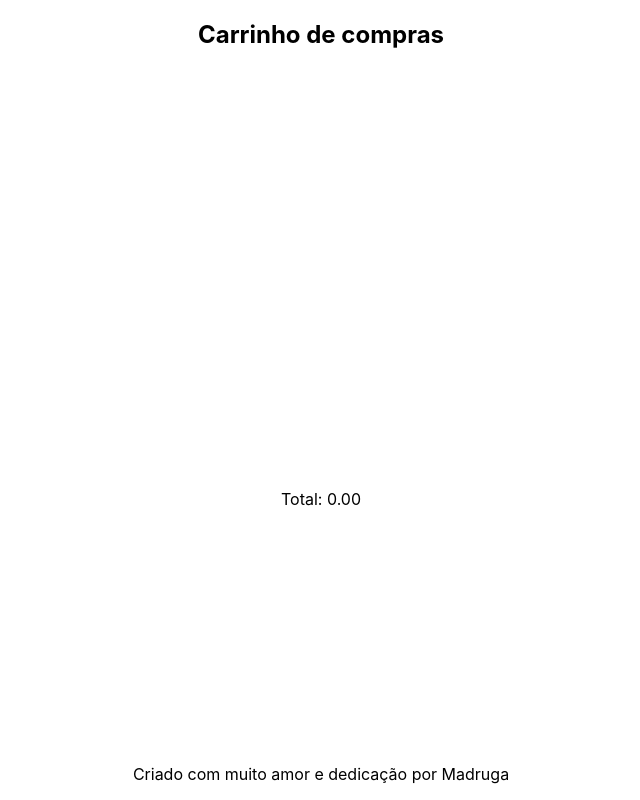
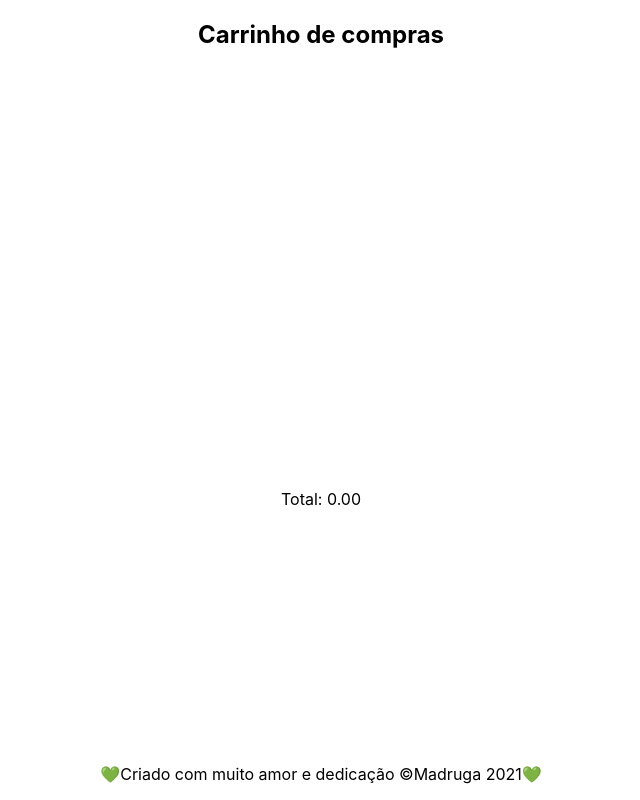
Before and after one commit to madruga665/mc-lojinha-feliz-com-redux, a React (Create React App) app: page /shopping-cart in a window 1280 px wide. Shown: the whole page, without its empty margins (319-959 px from the left). Built offline with nearby package versions, Linux system fonts and the light colour scheme.

Commit message:
Alteração no texto do footer

```diff
--- a/src/components/Footer.jsx
+++ b/src/components/Footer.jsx
@@ -5,7 +5,7 @@ export default class Footer extends Component {
   render() {
     return (
       <footer className="footer">
-        <span>Criado com muito amor e dedicação por Madruga</span>
+        <span>💚️Criado com muito amor e dedicação &copy;Madruga 2021💚️</span>
       </footer>
     );
   }
```
Also changed, not shown: resultado.png.
